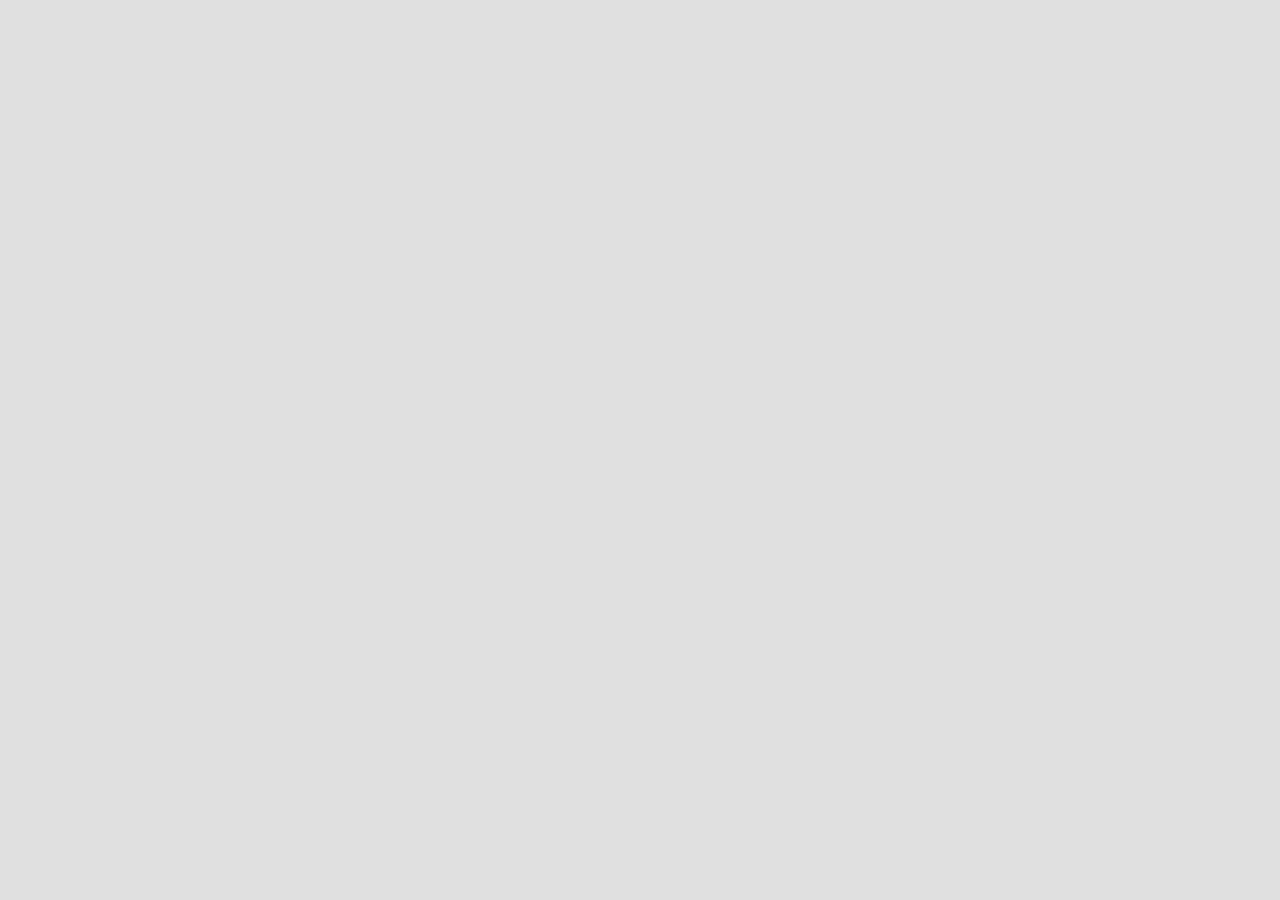
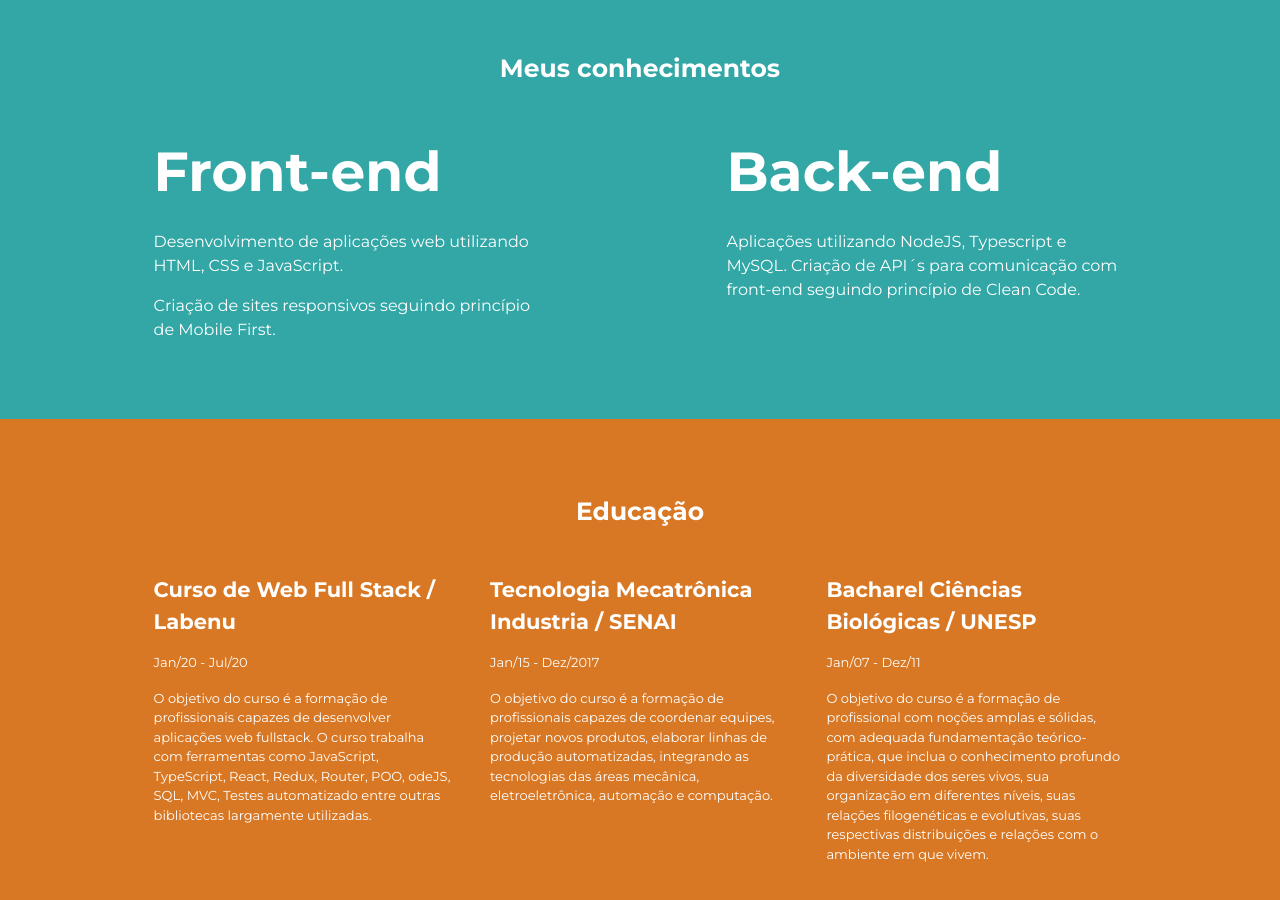
Before and after one commit to danilomourelle/FutureTube, a React (Create React App) app: page / in a window 1280 px wide. Shown: the part 1240-2140 px from the top of the page. Before the commit the page ends 1216 px from the top, so only its background shows below. Built offline with nearby package versions, Linux system fonts and the light colour scheme.

Commit message:
education and knowledge

```diff
--- a/src/App.js
+++ b/src/App.js
@@ -3,6 +3,8 @@ import styled, { createGlobalStyle } from 'styled-components'
 import Header from './components/header';
 import HeroImg from './components/heroImage';
 import AboutMe from './components/aboutMe';
+import Knowledge from './components/knowledge';
+import Education from './components/education';
 
 const GlobalStyle = createGlobalStyle`
   *{
@@ -31,6 +33,8 @@ function App() {
       <Header />
       <HeroImg />
       <AboutMe />
+      <Knowledge />
+      <Education />
     </PageWrapper>
   );
 }
--- /dev/null
+++ b/src/components/education/index.js
@@ -0,0 +1,75 @@
+import React from 'react'
+import styled from 'styled-components'
+
+const Wrapper = styled.article`
+  width:100%;
+  background-color: #d97824;
+  color: #ffffff;
+  padding: 6% 12%;
+  font-size: 25px;
+  display: flex;
+  flex-flow: row wrap;
+  justify-content: space-between;
+  align-content: flex-start;
+  @media(max-width: 900px){
+    padding: 6%;
+    font-size: 21px;
+  }
+  @media(max-width: 700px){
+    flex-flow: column nowrap;
+    align-items: center;
+    justify-content:space-evenly;
+    font-size: 16px;
+  }
+`
+const Title = styled.h3`
+  width: 100%;
+  font-size: 1em;
+  text-align: center;
+  margin-bottom: 5%;
+`
+const Class = styled.section`
+  width: 300px;
+  height: 100%;
+  display: grid;
+  gap: 2vh;
+  @media(max-width: 1200px){
+    margin-bottom: 3vh;
+  }
+`
+const ClassTitle = styled.h1`
+  font-size: 0.84em;
+  line-height: 1.5em;
+`
+const Text = styled.p`
+  line-height: 1.5em;
+  font-size: 0.52em;
+  @media(max-width: 700px){
+    font-size: 10px;
+  }
+`
+
+function Education() {
+  return (
+    <Wrapper>
+      <Title>Educação</Title>
+      <Class>
+        <ClassTitle>Curso de Web Full Stack / Labenu</ClassTitle>
+        <Text>Jan/20 - Jul/20 </Text>
+        <Text>O objetivo do curso é a formação de profissionais capazes de desenvolver aplicações web fullstack. O curso trabalha com ferramentas como JavaScript, TypeScript, React, Redux, Router, POO, odeJS, SQL, MVC, Testes automatizado entre outras bibliotecas largamente utilizadas.</Text>
+      </Class>
+      <Class>
+        <ClassTitle>Tecnologia Mecatrônica Industria / SENAI </ClassTitle>
+        <Text>Jan/15 - Dez/2017</Text>
+        <Text>O objetivo do curso é a formação de profissionais capazes de coordenar equipes, projetar novos produtos, elaborar linhas de produção automatizadas, integrando as tecnologias das áreas mecânica, eletroeletrônica, automação e computação.</Text>
+      </Class>
+      <Class>
+        <ClassTitle>Bacharel Ciências Biológicas / UNESP</ClassTitle>
+        <Text>Jan/07 - Dez/11</Text>
+        <Text>O objetivo do curso é a formação de profissional com noções amplas e sólidas, com adequada fundamentação teórico-prática, que inclua o conhecimento profundo da diversidade dos seres vivos, sua organização em diferentes níveis, suas relações filogenéticas e evolutivas, suas respectivas distribuições e relações com o ambiente em que vivem.</Text>
+      </Class>
+    </Wrapper>
+  )
+}
+
+export default Education
--- /dev/null
+++ b/src/components/knowledge/index.js
@@ -0,0 +1,74 @@
+import React from 'react'
+import styled from 'styled-components'
+
+const Wrapper = styled.article`
+  width:100%;
+  background-color: #33a6a6;
+  color: #ffffff;
+  padding: 6% 12%;
+  font-size: 25px;
+  display: flex;
+  flex-flow: row wrap;
+  justify-content: space-between;
+  align-content: flex-start;
+  @media(max-width: 1200px){
+    padding: 6%;
+    font-size: 21px;
+    justify-content:space-evenly;
+  }
+  @media(max-width: 600px){
+    flex-flow: column nowrap;
+    align-items: center;
+    justify-content:space-evenly;
+    font-size: 16px;
+  }
+`
+const Title = styled.h3`
+  width: 100%;
+  font-size: 1em;
+  text-align: center;
+  margin-bottom: 5%;
+`
+const Stack = styled.section`
+  width: 400px;
+  height: 100%;
+  display: grid;
+  gap: 2vh;
+  @media(max-width: 1200px){
+    width: 250px;
+  }
+  @media(max-width: 600px){
+    width: 100%;
+  }
+`
+const StackTitle = styled.h1`
+  font-size: 2.2em;
+  line-height: 1.5em;
+  text-align: justify;
+`
+const Text = styled.p`
+  line-height: 1.5em;
+  font-size: 0.64em;
+  @media(max-width: 600px){
+    font-size: 0.8em;
+  }
+`
+
+function Knowledge() {
+  return (
+    <Wrapper>
+      <Title>Meus conhecimentos</Title>
+      <Stack>
+        <StackTitle>Front-end</StackTitle>
+        <Text>Desenvolvimento de aplicações web utilizando HTML, CSS e JavaScript. </Text>
+        <Text>Criação de sites responsivos seguindo princípio de Mobile First.</Text>
+      </Stack>
+      <Stack>
+        <StackTitle>Back-end</StackTitle>
+        <Text>Aplicações utilizando NodeJS, Typescript e MySQL. Criação de API´s para comunicação com front-end seguindo princípio de Clean Code.</Text>
+      </Stack>
+    </Wrapper>
+  )
+}
+
+export default Knowledge
```
